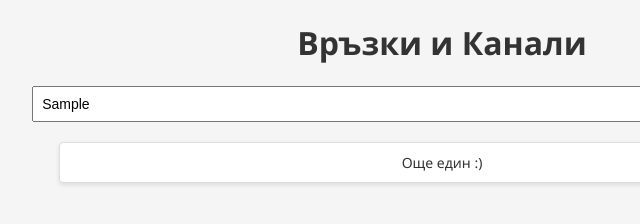
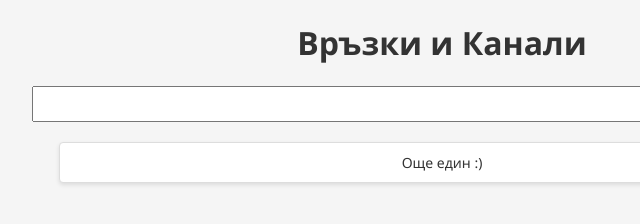
Before and after one commit to jumpstartstefan/Siana, a plain HTML site: page index.html in a window 1280 px wide. Both pictures are taken after typing "Sample" into the empty fields and a click on the button "Добави!". Shown: the full height of the page, 198-838 px from the left. Drawn offline with Linux system fonts and the light colour scheme.

Commit message:
Update index.html
Clear text input after added

Signed-off-by: jumpstartstefan <stefan.softuni@gmail.com>

```diff
--- a/index.html
+++ b/index.html
@@ -99,6 +99,7 @@
             }
 
             nodes.add(nodeName);
+            document.getElementById('node-textbox').value = '';
 
             // Update the connections
             updateConnections();
```
